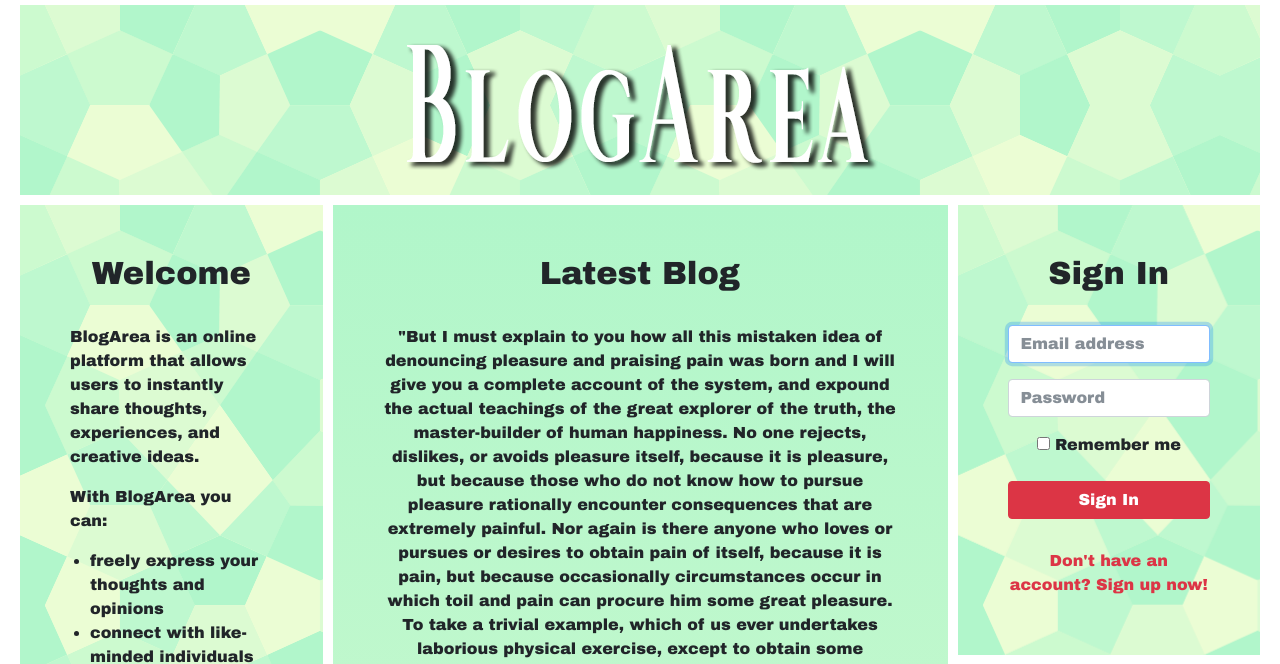
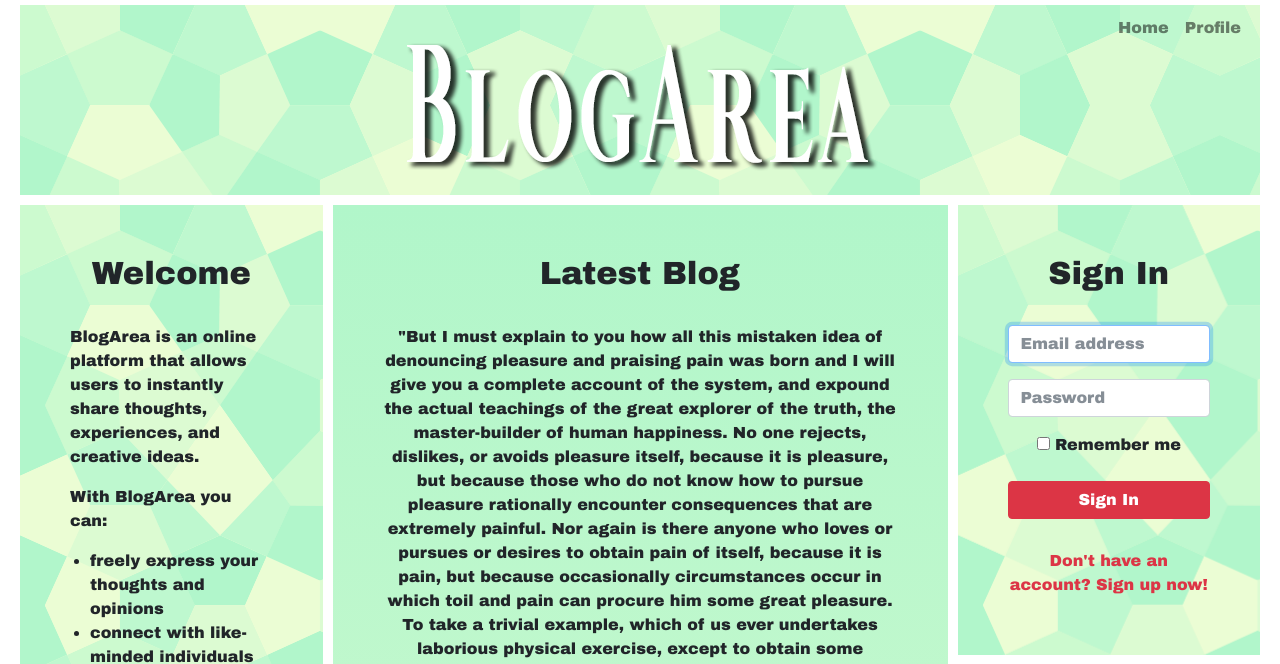
Before and after one commit to mitchellm/DWD-Blog, a PHP site: page / in a window 1280 px wide. Shown: the top 664 px of the page. Run offline with PHP 8.4, Linux system fonts and the light colour scheme; some libraries are stand-ins or nearby versions.

Commit message:
Added David's nav bar to index

```diff
--- a/public/index.php
+++ b/public/index.php
@@ -16,6 +16,28 @@
     </head>
 
     <body>
+
+            <!-- Navigation -->
+            <nav class="navbar navbar-expand-lg navbar-light fixed-top" id="mainNav">
+                <div class="container">
+
+                    <button class="navbar-toggler navbar-toggler-right" type="button" data-toggle="collapse" data-target="#navbarResponsive" aria-controls="navbarResponsive" aria-expanded="false" aria-label="Toggle navigation">
+                    Menu
+                    <i class="fa fa-bars"></i>
+                    </button>
+                <div class="collapse navbar-collapse" id="navbarResponsive">
+                    <ul class="navbar-nav ml-auto">
+                        <li class="nav-item">
+                         <a class="nav-link" href="index.php">Home</a>
+                        </li>
+
+                        <li class="nav-item">
+                         <a class="nav-link" href="profile.html">Profile</a>
+                        </li>
+                    </ul>
+                </div>
+                </div>
+            </nav>
 
         <div class = "container">
 
--- a/public/profile.html
+++ b/public/profile.html
@@ -27,7 +27,7 @@
         <div class="collapse navbar-collapse" id="navbarResponsive">
           <ul class="navbar-nav ml-auto">
             <li class="nav-item">
-              <a class="nav-link" href="index.html">Home</a>
+              <a class="nav-link" href="index.php">Home</a>
             </li>
 
             <li class="nav-item">
```
